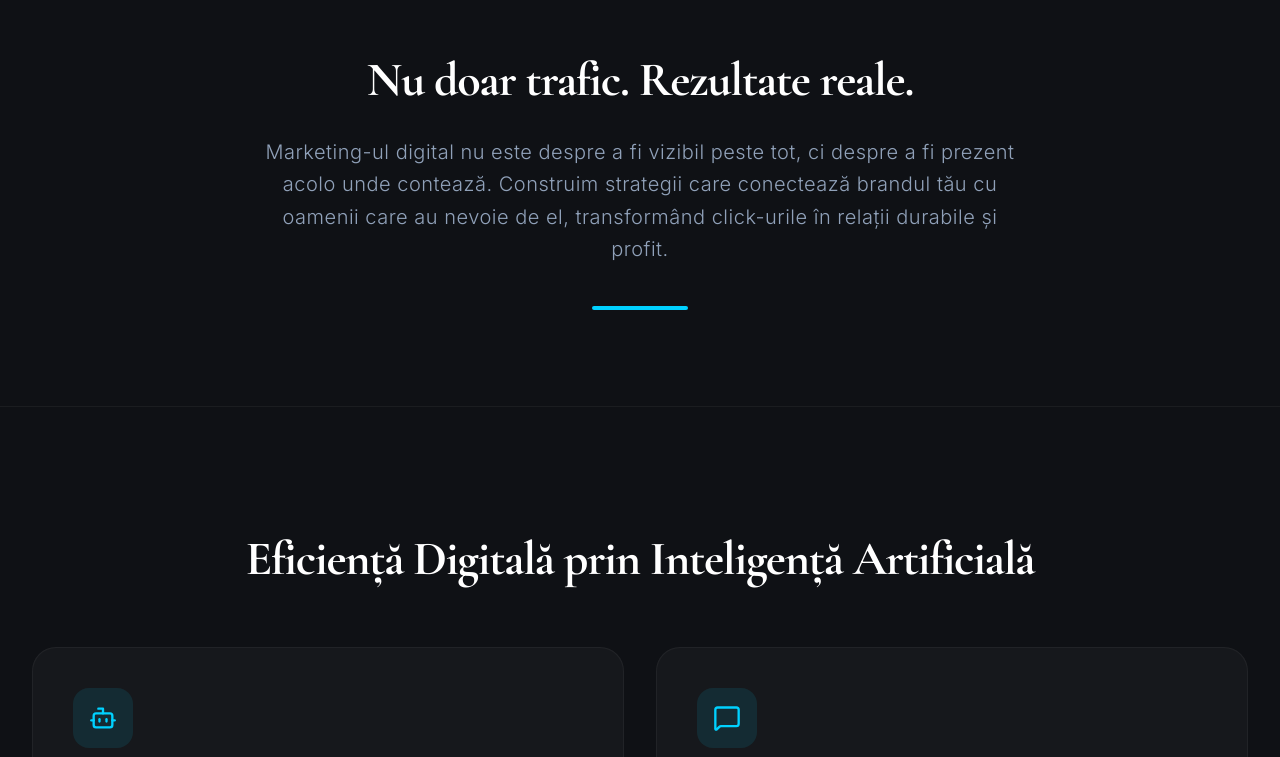
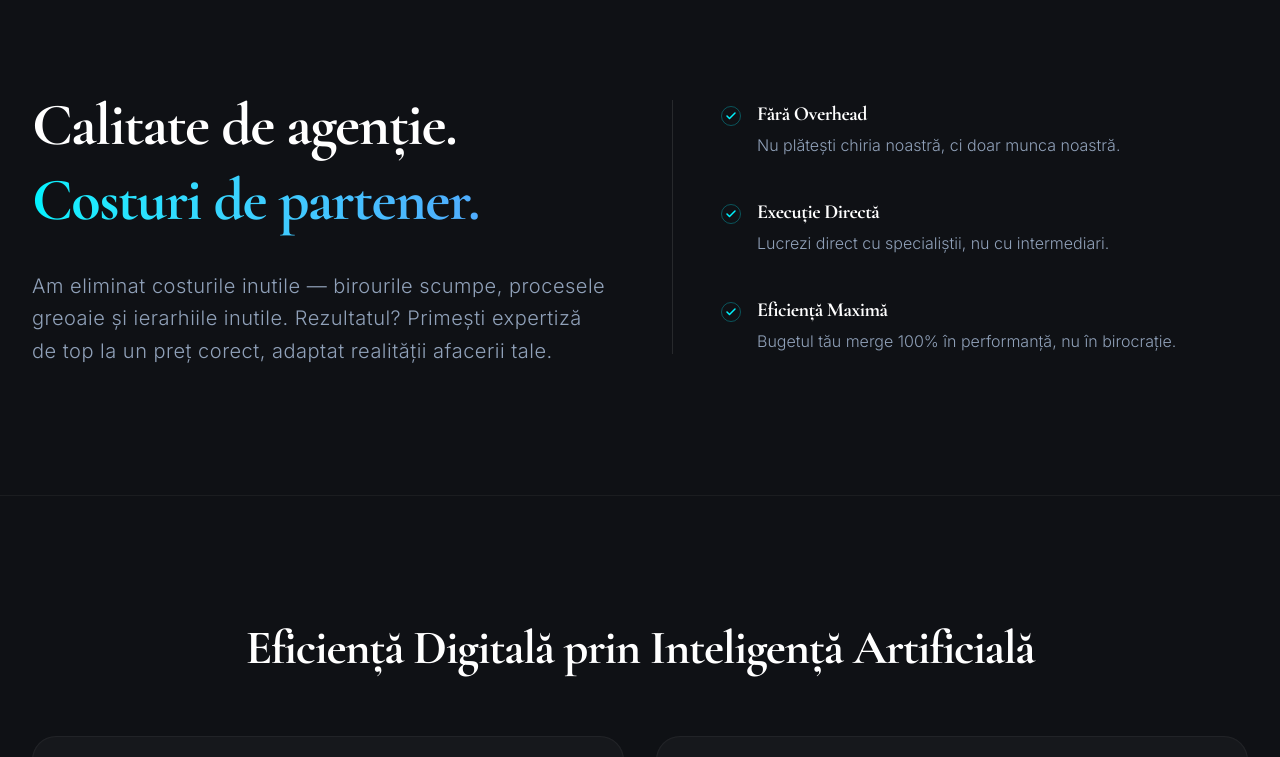
Before and after one commit to ciprianalexandru450-afk/PFA, a React (Vite) app: page / in a window 1280 px wide. Shown: the part 1768-2525 px from the top of the page. Built offline with nearby package versions, Linux system fonts and the light colour scheme.

Commit message:
feat: Add Check icon for clarity
Introduced the 'Check' icon from lucide-react to enhance visual feedback and clarity within the application, particularly for indicating successful actions or selections. This addition aims to improve the user interface by providing more explicit visual cues.

```diff
--- a/src/App.tsx
+++ b/src/App.tsx
@@ -1,7 +1,7 @@
 import React, { useState, useEffect, useRef } from 'react';
 import { motion, AnimatePresence } from 'motion/react';
 import emailjs from '@emailjs/browser';
-import { Menu, X, ChevronDown, Facebook, Instagram, Linkedin, ArrowLeft, Target, TrendingUp, Filter, Zap, BrainCircuit, Annoyed, BarChart, Globe, ClipboardCheck, Sparkles, Camera, LayoutGrid, Share2, Palette, Gauge, Smartphone, Bot, MessageSquare, BarChart3, Lightbulb, MapPin, Mail, Phone, Building2, FileText, Folder } from 'lucide-react';
+import { Menu, X, ChevronDown, Facebook, Instagram, Linkedin, ArrowLeft, Target, TrendingUp, Filter, Zap, BrainCircuit, Annoyed, BarChart, Globe, ClipboardCheck, Sparkles, Camera, LayoutGrid, Share2, Palette, Gauge, Smartphone, Bot, MessageSquare, BarChart3, Lightbulb, MapPin, Mail, Phone, Building2, FileText, Folder, Check } from 'lucide-react';
 
 // Initialize EmailJS with your Public Key
 // Replace 'YOUR_PUBLIC_KEY' with your actual EmailJS Public Key
@@ -556,16 +556,40 @@ const AgencyPresentation = () => (
 
 // --- Component: BrandPhilosophy --- //
 const BrandPhilosophy = () => (
-  <section className="py-24 px-4 md:px-8 relative overflow-hidden reveal">
-    <div className="max-w-4xl mx-auto text-center">
-      <div>
-        <h2 className="text-4xl md:text-5xl font-bold mb-8 tracking-tight font-serif">
-          Nu doar trafic. Rezultate reale.
-        </h2>
-        <p className="text-xl text-slate-400 font-light leading-relaxed tracking-wide max-w-3xl mx-auto mb-10">
-          Marketing-ul digital nu este despre a fi vizibil peste tot, ci despre a fi prezent acolo unde contează. Construim strategii care conectează brandul tău cu oamenii care au nevoie de el, transformând click-urile în relații durabile și profit.
-        </p>
-        <div className="w-24 h-1 bg-brand-accent mx-auto rounded-full" />
+  <section className="section-spacing px-4 md:px-8 relative overflow-hidden reveal">
+    <div className="max-w-7xl mx-auto">
+      <div className="grid grid-cols-1 md:grid-cols-2 gap-16 items-center">
+        {/* Left Column: Message */}
+        <div className="space-y-8">
+          <h2 className="text-4xl md:text-5xl lg:text-6xl font-bold leading-tight tracking-tight font-serif">
+            Calitate de agenție. <br/>
+            <span className="bg-clip-text text-transparent bg-gradient-to-r from-[#00f2fe] to-[#4facfe]">
+              Costuri de partener.
+            </span>
+          </h2>
+          <p className="text-lg md:text-xl text-slate-400 font-light leading-relaxed tracking-wide max-w-xl">
+            Am eliminat costurile inutile — birourile scumpe, procesele greoaie și ierarhiile inutile. Rezultatul? Primești expertiză de top la un preț corect, adaptat realității afacerii tale.
+          </p>
+        </div>
+
+        {/* Right Column: Comparison List */}
+        <div className="md:border-l border-white/10 md:pl-12 space-y-10">
+          {[
+            { title: "Fără Overhead", desc: "Nu plătești chiria noastră, ci doar munca noastră." },
+            { title: "Execuție Directă", desc: "Lucrezi direct cu specialiștii, nu cu intermediari." },
+            { title: "Eficiență Maximă", desc: "Bugetul tău merge 100% în performanță, nu în birocrație." }
+          ].map((item, idx) => (
+            <div key={idx} className="flex items-start space-x-4 group">
+              <div className="mt-1.5 w-5 h-5 rounded-full border border-[#00f2fe]/30 flex items-center justify-center text-[#00f2fe] shrink-0 group-hover:bg-[#00f2fe]/10 transition-colors">
+                <Check size={12} strokeWidth={3} />
+              </div>
+              <div>
+                <h4 className="text-white font-bold text-xl mb-1">{item.title}</h4>
+                <p className="text-slate-400 font-light leading-relaxed">{item.desc}</p>
+              </div>
+            </div>
+          ))}
+        </div>
       </div>
     </div>
   </section>
```
